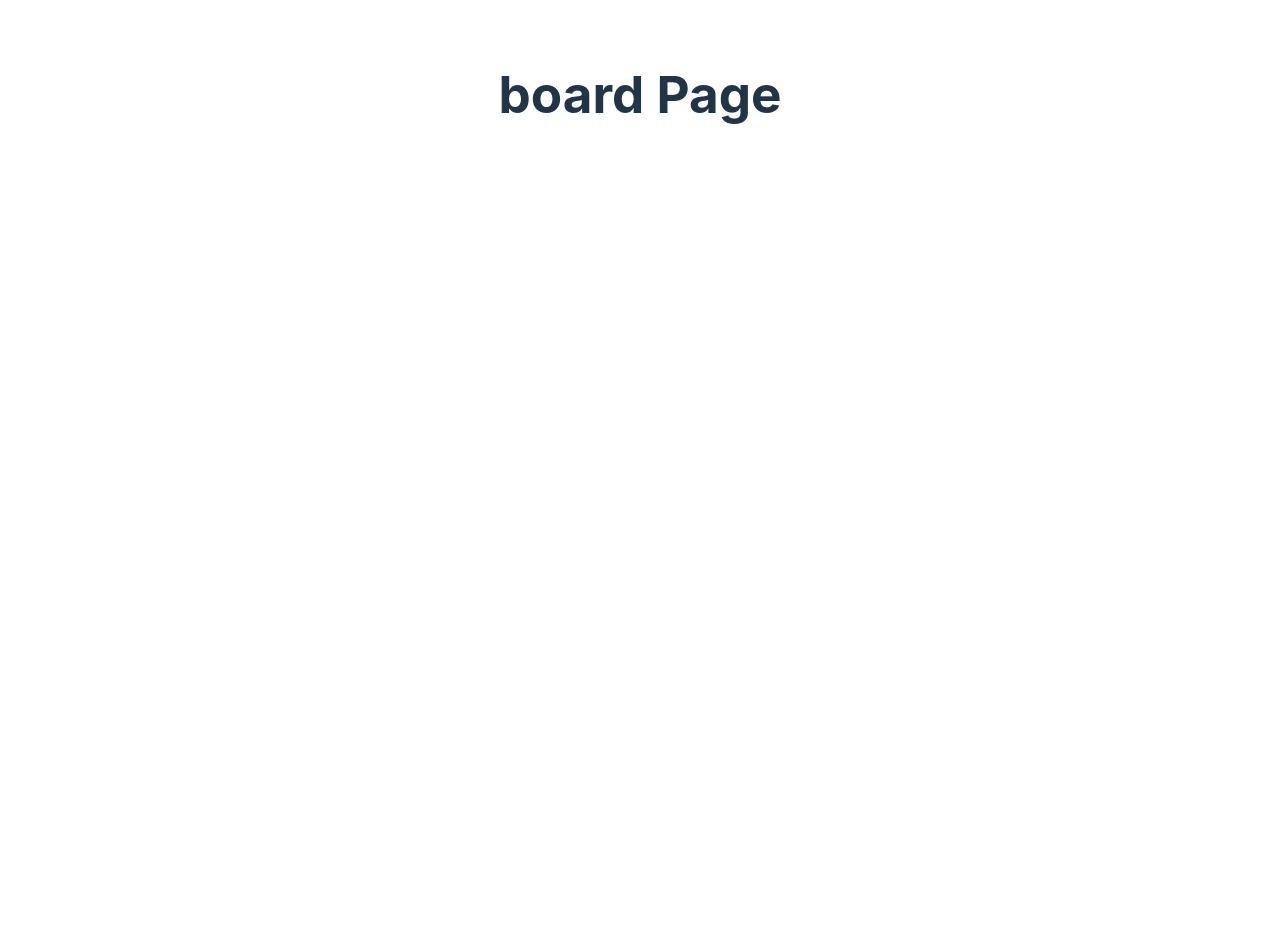
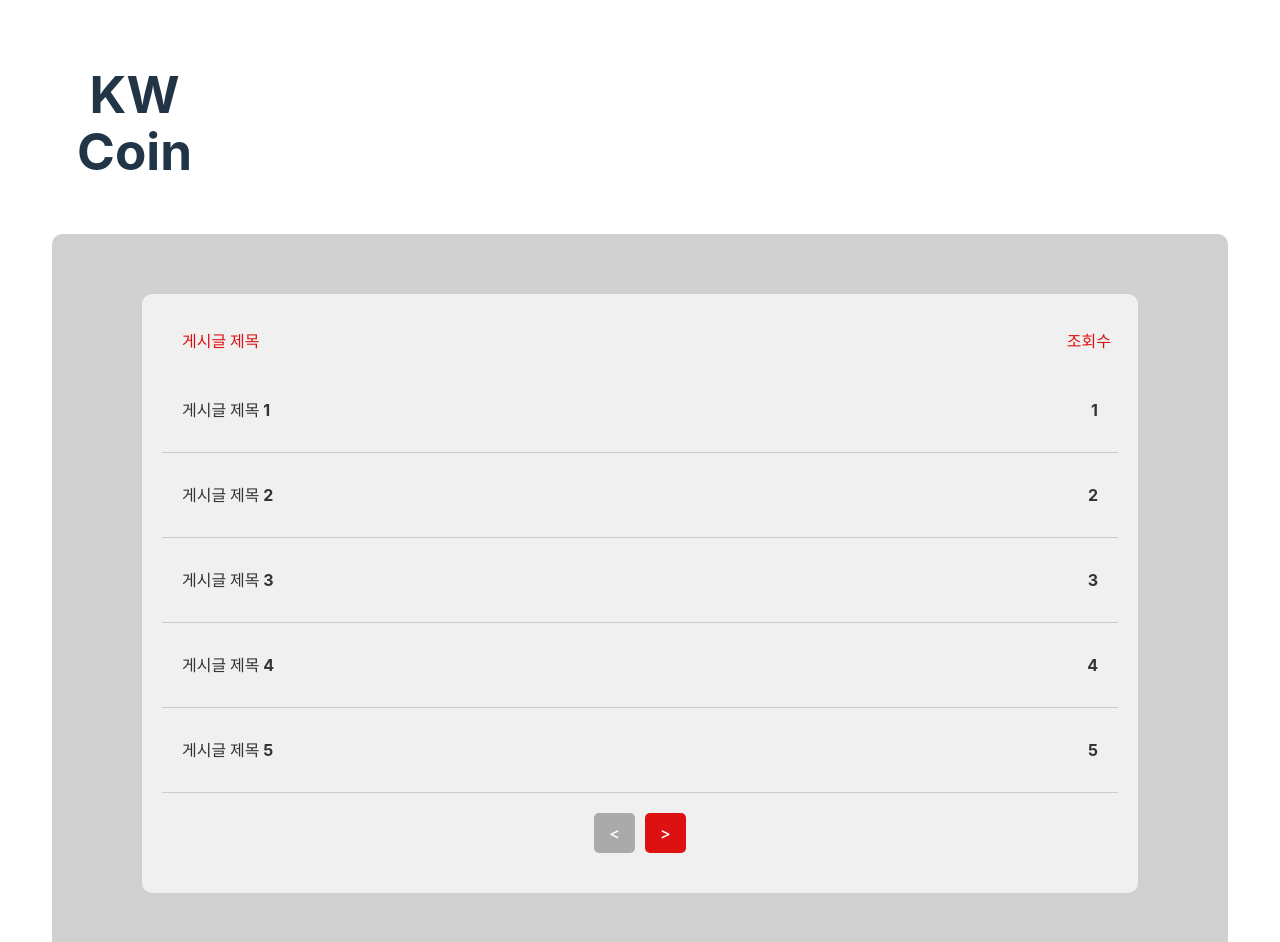
Before and after one commit to JungSungYeob/SWE-project, a React (Vite) app: page /board in a window 1280 px wide. Shown: the top 942 px of the page. Before the commit the page ends 800 px from the top, so only its background shows below. Built offline with nearby package versions, Linux system fonts and the light colour scheme.

Commit message:
Feat: 게시판 목록 화면 구성 구현

```diff
--- a/src/App.jsx
+++ b/src/App.jsx
@@ -6,6 +6,7 @@ import CoinPrice from './pages/market/coinPrice/coinPrice';
 import MarketTrend from './pages/market/marketTrend/marketTrend';
 import Board from './pages/market/board/board';
 import MainPage from './pages/mainPage/MainPage'
+import BoardDetail from './pages/market/board/boardDetail';
 
 function App() {
 
@@ -18,6 +19,7 @@ function App() {
         <Route path="/markettrend" element={< MarketTrend />} />
         <Route path="/board" element={< Board />} />
         <Route path="/mainpage" element={< MainPage />} />
+        <Route path="/board/:id" element={< BoardDetail />} />
         <Route path="/" element={< MainPage />} />
       </Routes>
     </BrowserRouter>
--- a/src/pages/market/board/board.jsx
+++ b/src/pages/market/board/board.jsx
@@ -1,7 +1,140 @@
-import React from "react";
+import React, { useEffect, useState } from "react";
+import MenuBar from "../../../modules/menuBar/MenuBar";
+import styled from "styled-components";
+import { useNavigate } from "react-router-dom";
+
+
+const BoardList = styled.div`
+    background-color: #D0D0D0;
+    border-radius: 10px;
+    height: 100%;
+    width: calc(100% - 80px);
+    margin: 20px;
+    padding: 20px;
+    justify-content: center;
+    align-items: center;
+    span {
+        display: block;
+        text-align: left;
+        font-weight: bold;
+        margin: 5px 0;
+        font-size: 16px;
+    }
+`
+
+const BoardSection = styled.div`
+    display: flex;
+    color: #DD1111;
+    justify-content: space-between;
+    margin: 10px 0;
+    padding: 10px 50px;
+    border-radius: 5px;
+
+`
+
+const CoinList = styled.div`
+    width: 100%;
+    background-color: #F0F0F0;
+    border-radius: 10px;
+    height: 90%;
+    margin: 20px;
+    padding: 20px;
+    overflow-y: auto; // Add scroll if list is too long
+`;
+
+const CoinListItem = styled.div`
+    display: flex;
+    justify-content: space-between;
+    padding: 25px 20px;
+    border-bottom: 1px solid #ccc;
+    cursor: pointer;
+`;
+
+const CoinName = styled.span`
+    font-weight: bold;
+    color: #333;
+`;
+
+const CoinPriceContent = styled.span`
+    color: #333;
+`;
+
+const contents = [
+    { name: "게시글 제목 1", view: "1" },
+    { name: "게시글 제목 2", view: "2" },
+    { name: "게시글 제목 3", view: "3" },
+    { name: "게시글 제목 4", view: "4" },
+    { name: "게시글 제목 5", view: "5" },
+    { name: "게시글 제목 6", view: "6" },
+    { name: "게시글 제목 7", view: "7" },
+    { name: "게시글 제목 8", view: "8" },
+    { name: "게시글 제목 9", view: "9" },
+];
+
+const Pagination = styled.div`
+    display: flex;
+    justify-content: center;
+    margin: 20px 0;
+`;
+
+
+const PageButton = styled.button`
+    margin: 0 5px;
+    padding: 10px 15px;
+    border: none;
+    border-radius: 5px;
+    background-color: #DD1111;
+    color: white;
+    cursor: pointer;
+    &:disabled {
+        background-color: #aaa;
+        cursor: not-allowed;
+    }
+`;
+
 const Board = () => {
+    const [currentPage, SetCurrentPage] = useState(1);
+    const listPerPage = 5;
+    const indexOfLastItem = currentPage * listPerPage;
+    const indexOfFirstItem = indexOfLastItem - listPerPage;
+    const currentItems = contents.slice(indexOfFirstItem, indexOfLastItem);
+    const navigate = useNavigate();
+
+    const totalPages = Math.ceil(contents.length / listPerPage);
+    const handlePrevPage = () => {
+        SetCurrentPage((prevPage) => Math.max(prevPage - 1, 1));
+    }
+    const handleNextPage = () => {
+        SetCurrentPage((prevPage) => Math.min(prevPage + 1, totalPages));
+    }
+
     return (
-        <h1>board Page</h1>
+        <>
+            <MenuBar></MenuBar>
+            <BoardList>
+                <BoardSection>
+                    <CoinList>
+                        <div style={{display: 'flex', justifyContent: 'space-between', padding: '10px 7px 10px 20px'}}>
+                            <span>게시글 제목</span><span>조회수</span>
+                        </div>
+                        {currentItems.map((content, index) => (
+                            <CoinListItem key={index} onClick={()=>navigate(`/board/${indexOfLastItem - listPerPage + index + 1}`)}>
+                                <CoinName>{content.name}</CoinName>
+                                <CoinPriceContent>{content.view}</CoinPriceContent>
+                            </CoinListItem>
+                        ))}
+                        <Pagination>
+                            <PageButton onClick={handlePrevPage} disabled={currentPage === 1}>
+                                &lt;
+                            </PageButton>
+                            <PageButton onClick={handleNextPage} disabled={currentPage === totalPages}>
+                                &gt;
+                            </PageButton>
+                        </Pagination>
+                    </CoinList>
+                </BoardSection>
+            </BoardList>
+        </>
     )
 }
 export default Board;
--- /dev/null
+++ b/src/pages/market/board/boardDetail.jsx
@@ -0,0 +1,66 @@
+import React from "react";
+import { useParams } from "react-router-dom";
+import styled from "styled-components";
+
+const BoardList = styled.div`
+    background-color: #D0D0D0;
+    border-radius: 10px;
+    height: 100%;
+    width: calc(100% - 80px);
+    margin: 20px;
+    padding: 20px;
+    justify-content: center;
+    align-items: center;
+`
+
+const BoardSection = styled.div`
+    background-color: #F0F0F0;
+    border-radius: 10px;
+    height: ${(props) => props.height}px;
+    width: calc(100% - 80px);
+    padding: 20px;
+    margin: 20px;
+    justify-content: center;
+    align-items: center;
+`
+
+const FlexBox = styled.div`
+    display: flex;
+`
+const StyledSpan = styled.span`
+    display: flex;
+    text-align: left;
+    justify-content: space-between;
+    align-items: center;
+    font-weight: bold;
+    margin: 5px 0;
+    padding: 5px;
+    font-size: 16px;
+    padding-right: 100px;
+`
+
+const BoardDetail = () => {
+    const {id} = useParams();
+    return (
+        <>
+            <BoardList>
+                <BoardSection height={50}>
+                    <FlexBox>
+                        <StyledSpan>게시글 제목</StyledSpan>
+                        <StyledSpan>작성자</StyledSpan>
+                        <StyledSpan>조회수</StyledSpan>
+                    </FlexBox>
+                </BoardSection>
+                <BoardSection height={300}>
+                    <FlexBox>
+                        <span style={{display: 'flex', alignItems: 'center', justifyContent: 'space-between', textAlign: 'right', fontWeight: 'bold'}}>수정</span>
+                    </FlexBox>
+                </BoardSection>
+                <BoardSection height={400}>
+                </BoardSection>
+            </BoardList>
+        </>
+    )
+}
+
+export default BoardDetail;
```
